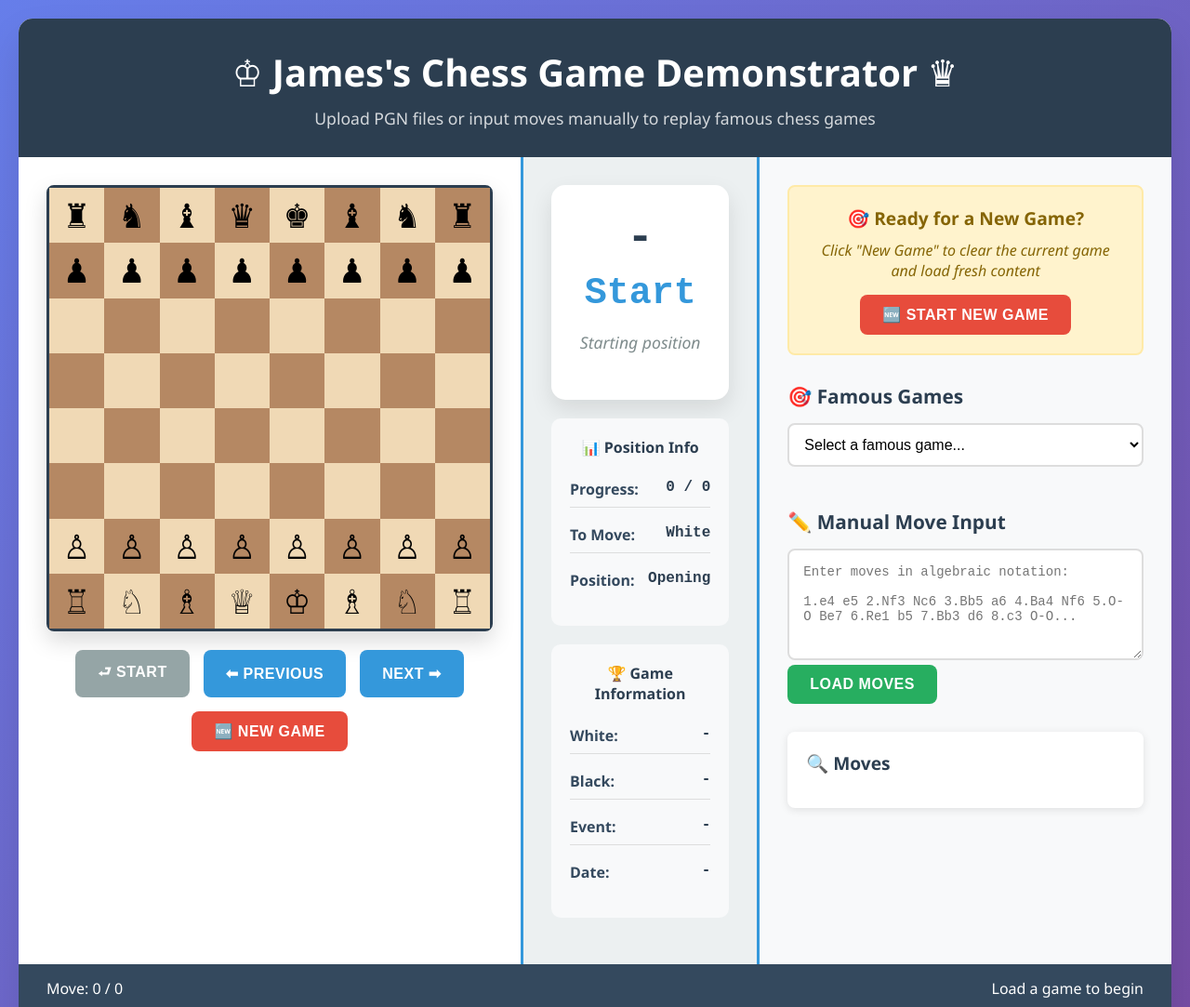
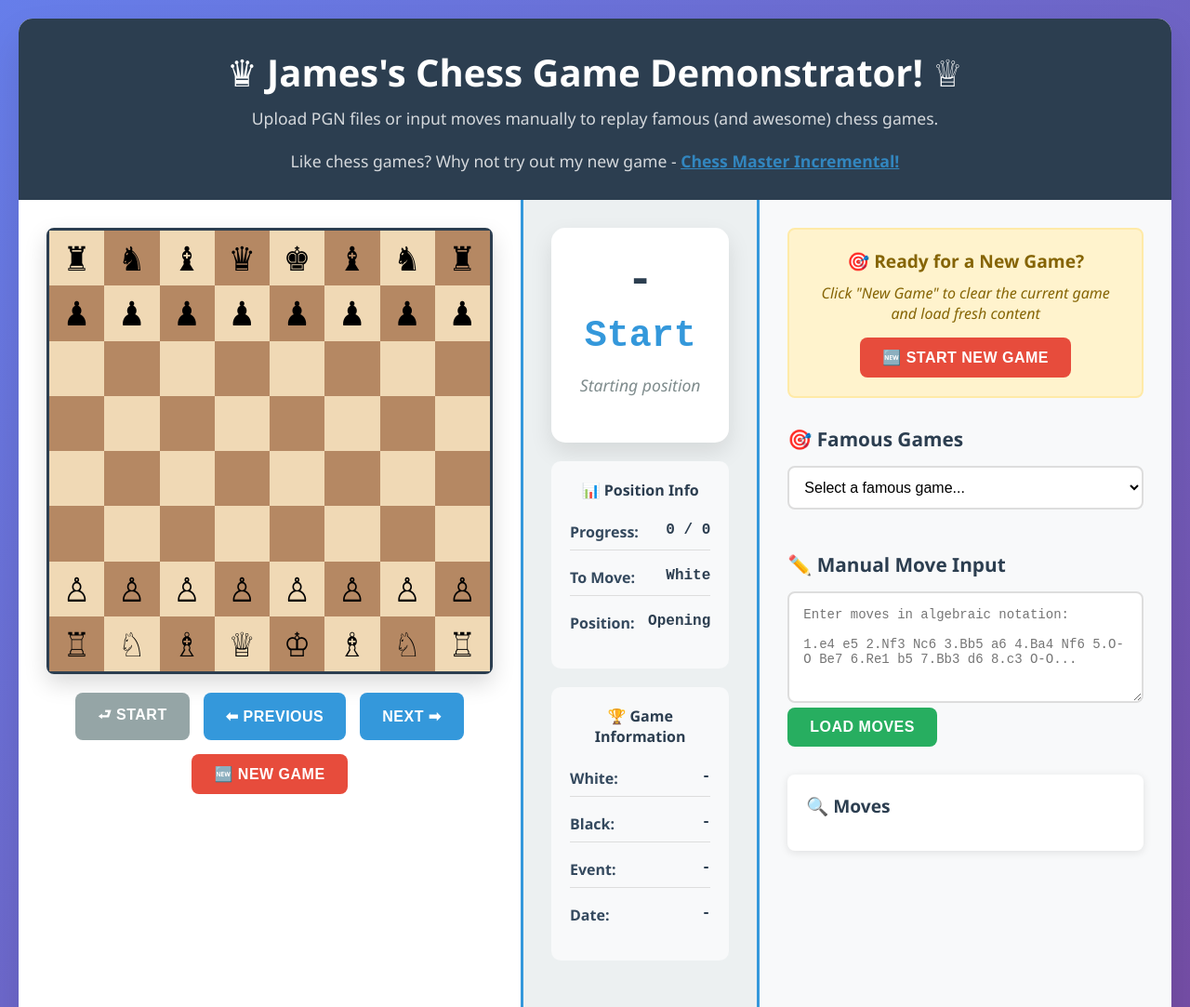
Before and after one commit to mrjameschessman/chess-game-analyser, a plain HTML site: page index.html in a window 1280 px wide. Shown: the top 1083 px of the page at 93% size. Drawn offline with Linux system fonts and the light colour scheme.

Commit message:
Add files via upload

```diff
--- a/index.html
+++ b/index.html
@@ -576,9 +576,11 @@
 </head>
 <body>
     <div class="container">
-        <div class="header">
-            <h1>♔ James's Chess Game Demonstrator ♛</h1>
-            <p>Upload PGN files or input moves manually to replay famous chess games</p>
+         <div class="header">
+            <h1>♛ James's Chess Game Demonstrator! ♕</h1>
+            <p>Upload PGN files or input moves manually to replay famous (and awesome) chess games.</p>
+</br>
+	    <p>Like chess games? Why not try out my new game - <a href="chess_incremental_final.html" style="color: #3498db; text-decoration: underline; font-weight: bold;">Chess Master Incremental!</a></p>
         </div>
 
         <div class="main-content">
```
